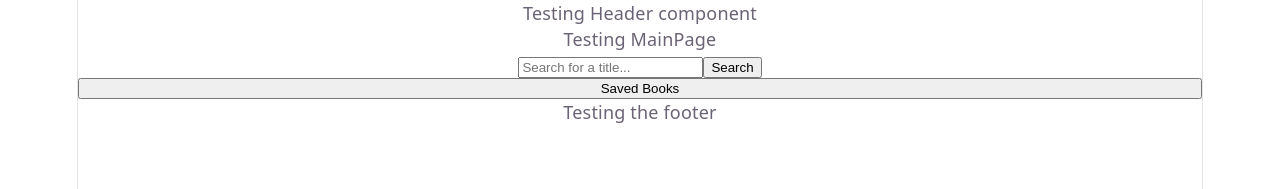
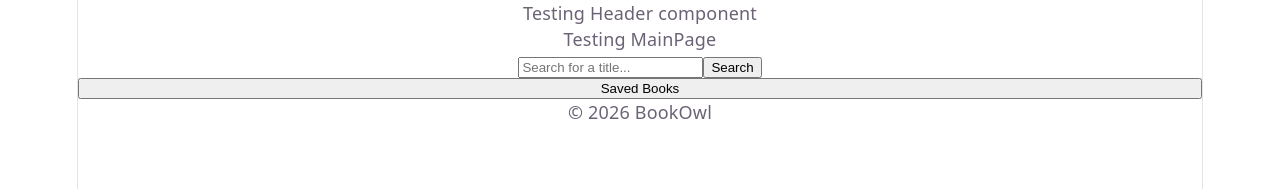
Before and after one commit to dogge84hotmailcom/bookowl, a React (Vite) app in the folder client/: page / in a window 1280 px wide. Shown: the top 189 px of the page. Built offline with nearby package versions, Linux system fonts and the light colour scheme.

Commit message:
Add Footer component

```diff
--- a/client/src/components/Footer.jsx
+++ b/client/src/components/Footer.jsx
@@ -2,6 +2,6 @@
 export default function Footer(){
 
     return (
-        <p>Testing the footer</p>
+        <p>&#169; 2026 BookOwl</p>
     )
 }
```
